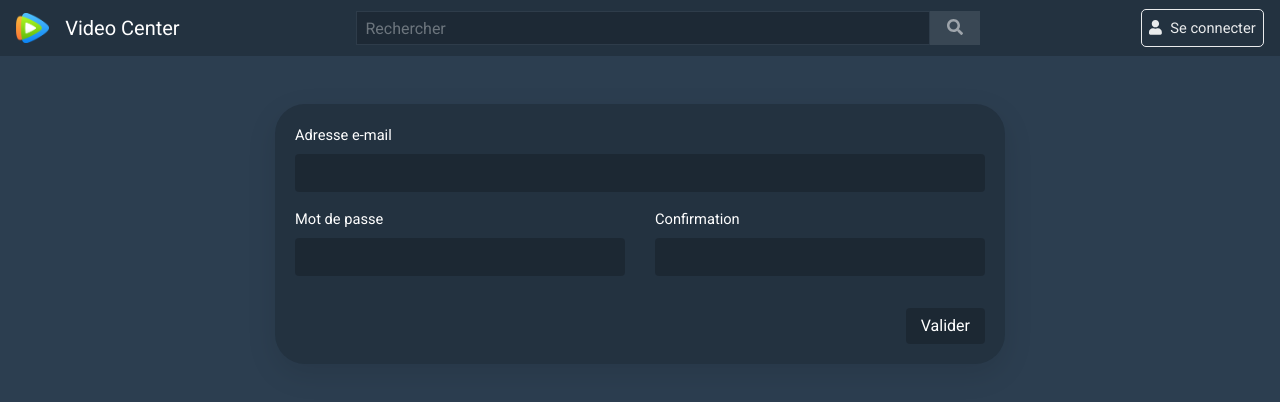
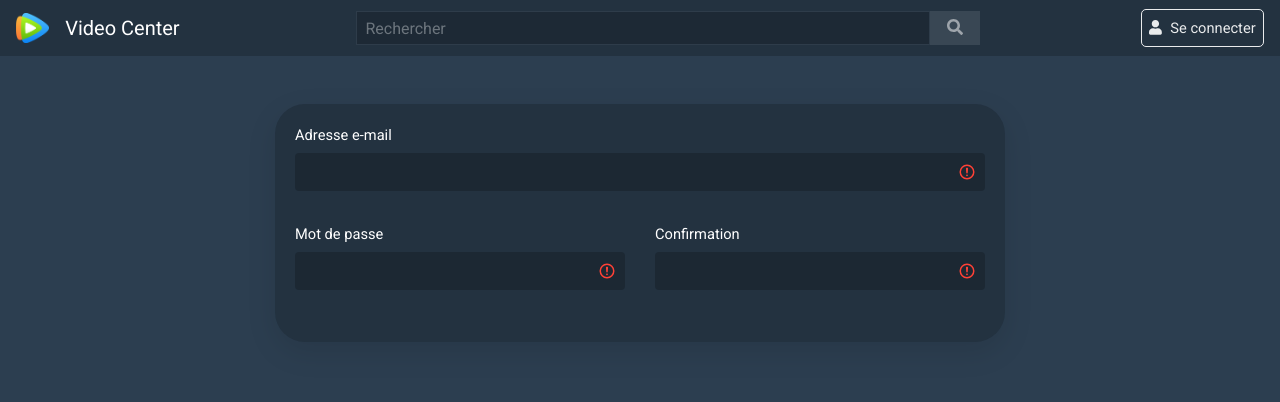
Before and after one commit to sunwize/videocenter_app, a Vue app: page /register in a window 1280 px wide. Shown: the top 402 px of the page. Built offline with nearby package versions, Linux system fonts and the light colour scheme; what vue-swal would draw is missing.

Commit message:
Register works

```diff
--- a/src/components/Menu.vue
+++ b/src/components/Menu.vue
@@ -36,15 +36,16 @@
                             <span class="pl-4">Déconnexion</span>
                         </b-dropdown-item>
                     </b-nav-item-dropdown>
-                    <div v-b-modal.sign-in-modal class="signin" v-else>
+                    <div v-b-modal.login-modal class="signin" v-else>
                         <icon icon="user" class="mr-2"></icon>
                         <span class="link" to="/signin">Se connecter</span>
                     </div>
                 </b-navbar-nav>
             </b-collapse>
         </b-navbar>
-        <b-modal ref="signin" id="sign-in-modal" title="Se connecter" hide-footer>
-            <sign-in-form :before-sign-in="beforeSignIn" :before-sign-up="beforeSignUp"></sign-in-form>
+
+        <b-modal ref="signin" id="login-modal" title="Se connecter" hide-footer>
+            <login-form></login-form>
         </b-modal>
     </div>
 </template>
@@ -71,12 +72,6 @@
                     this.$router.push('/search/' + this.search);
                 else
                     event.preventDefault();
-            },
-            beforeSignIn() {
-                this.$refs.signin.hide();
-            },
-            beforeSignUp() {
-                this.$refs.signin.hide();
             }
         }
     }
--- a/src/components/MobileMenu.vue
+++ b/src/components/MobileMenu.vue
@@ -14,7 +14,7 @@
                     <b-button v-if="isAuthenticated" to="/account" size="md" variant="link">
                         <icon icon="user"></icon>
                     </b-button>
-                    <b-button v-else size="md" variant="link" v-b-modal.sign-in-modal>
+                    <b-button v-else size="md" variant="link" v-b-modal.login-modal>
                         <icon icon="sign-in-alt"></icon>
                     </b-button>
                 </b-nav-form>
@@ -57,8 +57,8 @@
             </router-link>
         </div>
 
-        <b-modal ref="signin" id="sign-in-modal" title="Se connecter" hide-footer>
-            <sign-in-form :before-sign-up="beforeSignUp" :before-sign-in="beforeSignIn"></sign-in-form>
+        <b-modal ref="signin" id="login-modal" title="Se connecter" hide-footer>
+            <login-form></login-form>
         </b-modal>
     </div>
 </template>
@@ -101,12 +101,6 @@
                     this.$router.push('/search/' + this.search);
                 else
                     event.preventDefault();
-            },
-            beforeSignIn() {
-                this.$refs.signin.hide();
-            },
-            beforeSignUp() {
-                this.$refs.signin.hide();
             }
         }
     }
--- a/src/main.js
+++ b/src/main.js
@@ -10,8 +10,8 @@ import { fas } from '@fortawesome/free-solid-svg-icons'
 import { FontAwesomeIcon } from '@fortawesome/vue-fontawesome'
 import VueSwal from 'vue-swal'
 
-import VideoPreview from "@/components/VideoPreview";
-import SignInForm from "@/components/SignInForm";
+import VideoPreview from "./components/VideoPreview"
+import SignInForm from "./components/LoginForm"
 
 library.add(fas);
 
@@ -20,7 +20,7 @@ Vue.use(VueSwal);
 
 Vue.component('icon', FontAwesomeIcon);
 Vue.component('video-preview', VideoPreview);
-Vue.component('sign-in-form', SignInForm);
+Vue.component('login-form', SignInForm);
 
 Vue.config.productionTip = false;
 
--- a/src/router.js
+++ b/src/router.js
@@ -5,8 +5,24 @@ import home from './views/Home'
 import videoPage from './views/VideoPage'
 import search from './views/Search'
 import register from './views/Register'
+import store from './store'
 
 Vue.use(Router);
+
+/*
+function ifAuthenticated(to, from, next) {
+    if (store.getters.isAuthenticated)
+        next();
+    else
+        next('/');
+}*/
+
+function ifNotAuthenticated(to, from, next) {
+    if (!store.getters.isAuthenticated)
+        next();
+    else
+        next('/');
+}
 
 export default new Router({
     mode: 'history',
@@ -29,7 +45,8 @@ export default new Router({
         {
             path: '/register',
             name: 'register',
-            component: register
+            component: register,
+            beforeEnter: ifNotAuthenticated
         }
     ]
 });
--- a/src/store.js
+++ b/src/store.js
@@ -2,6 +2,7 @@ import Vue from 'vue'
 import Vuex from 'vuex'
 import * as axios from 'axios'
 import VuexPersistence from 'vuex-persist'
+import router from './router'
 
 Vue.use(Vuex);
 
@@ -30,6 +31,8 @@ export default new Vuex.Store({
         logout({commit}) {
             return new Promise(resolve => {
                 commit('setUser', null);
+                router.push('/');
+                router.go();
                 resolve();
             });
         },
@@ -44,6 +47,8 @@ export default new Vuex.Store({
                         id: user.id,
                         email: user.email
                     });
+                    router.push('/');
+                    router.go();
                     resolve(res);
                 }).catch(err => {
                     commit('setUser', null);
--- a/src/views/Register.vue
+++ b/src/views/Register.vue
@@ -3,23 +3,30 @@
         <b-row>
             <b-col class="mx-auto" cols="12" lg="8">
                 <b-card class="mt-3 mt-lg-5 text-left" style="font-size: 11pt">
-                    <form>
+                    <b-form @submit.prevent="register">
                         <b-row>
                             <b-col class="mb-3" cols="12">
-                                <label>Adresse e-mail</label>
-                                <b-form-input></b-form-input>
+                                <b-form-group label="Adresse e-mail"
+                                              :invalid-feedback="invalidEmail" :state="emailState">
+                                    <b-form-input v-model="email" :state="emailState" type="email" maxlength="250" autocomplete="off" trim required></b-form-input>
+                                </b-form-group>
                             </b-col>
                             <b-col class="mb-3" cols="12" lg="6">
-                                <label>Mot de passe</label>
-                                <b-form-input></b-form-input>
+                                <b-form-group label="Mot de passe"
+                                              :invalid-feedback="invalidPassword" :state="passwordState">
+                                    <b-form-input v-model="password" :state="passwordState" type="password" maxlength="250" autocomplete="off" trim required></b-form-input>
+                                </b-form-group>
                             </b-col>
                             <b-col class="mb-3" cols="12" lg="6">
-                                <label>Confirmation</label>
-                                <b-form-input></b-form-input>
+                                <b-form-group label="Confirmation"
+                                              :invalid-feedback="invalidConfirmation" :state="confirmationState">
+                                    <b-form-input v-model="confirm" :state="confirmationState" type="password" maxlength="250" autocomplete="off" trim required></b-form-input>
+                                </b-form-group>
                             </b-col>
                         </b-row>
-                        <b-button class="submit-btn" type="submit" variant="dark">Valider</b-button>
-                    </form>
+                        <b-button class="submit-btn" type="submit" variant="dark"
+                                  v-show="emailState && passwordState && confirmationState">Valider</b-button>
+                    </b-form>
                 </b-card>
             </b-col>
         </b-row>
@@ -27,8 +34,83 @@
 </template>
 
 <script>
+    import * as axios from 'axios';
+
     export default {
-        name: "Register"
+        name: "Register",
+        data() {
+            return {
+                email: null,
+                password: null,
+                confirm: null
+            }
+        },
+        computed: {
+            emailState() {
+                let regex = /\S+@\S+\.\S+/;
+                return this.email != null && regex.test(this.email);
+            },
+            invalidEmail() {
+                if (this.email === null || this.email === '')
+                    return '';
+                else if (!this.emailState)
+                    return 'Email incorrect';
+                else
+                    return '';
+            },
+            passwordState() {
+                return this.password != null && this.password.length > 4;
+            },
+            invalidPassword() {
+                if (this.password === null || this.password === '')
+                    return '';
+                else if (this.password != null && this.password.length < 4)
+                    return 'Le mot de passe doit contenir au moins 5 caractères';
+                else
+                    return '';
+            },
+            confirmationState() {
+                return this.confirm != null && this.confirm != '' && this.confirm === this.password;
+            },
+            invalidConfirmation() {
+                if (this.confirm === null || this.confirm === '')
+                    return '';
+                else if (this.confirm != this.password)
+                    return 'Oops, mots de passe différents !';
+                else
+                    return '';
+            }
+        },
+        methods: {
+            register(event) {
+                if (!this.emailState || !this.passwordState || !this.confirmationState) {
+                    event.preventDefault();
+                    return;
+                }
+
+                axios.post(`${process.env.VUE_APP_API_ADDRESS}/users/register`, {
+                    email: this.email,
+                    password: this.password
+                }).then(() => {
+                    this.$swal({
+                        icon: 'success',
+                        title: 'Enregistrement complété',
+                        text: 'Votre compte a été créé avec succès'
+                    }).then(() => {
+                        this.$router.push('/');
+                    });
+                }).catch(err => {
+                    let message = err.response.data;
+                    if (message === 'Email already exists') {
+                        this.$swal({
+                            icon: 'error',
+                            title: 'Erreur lors de l\'enregistrement',
+                            text: 'Cet e-mail est déjà utilisé'
+                        });
+                    }
+                });
+            }
+        }
     }
 </script>
 
@@ -40,6 +122,7 @@
 
         &:focus {
             background-color: rgba(0, 0, 0, 0.2);
+            color: white;
         }
     }
 
```
Also changed, not shown: src/components/LoginForm.vue (renamed from src/components/SignInForm.vue, +9 -13 lines).
